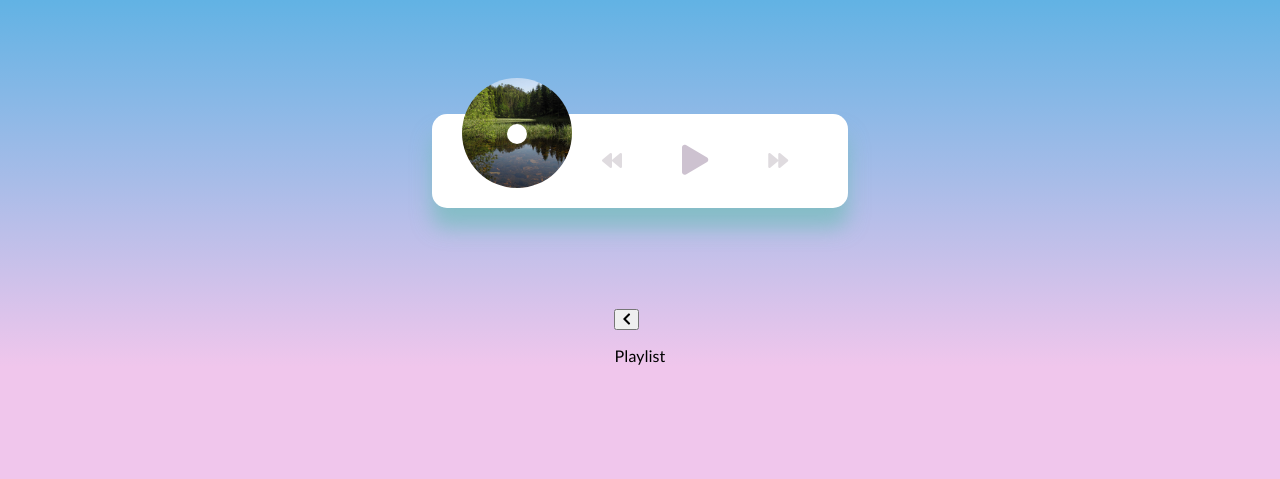
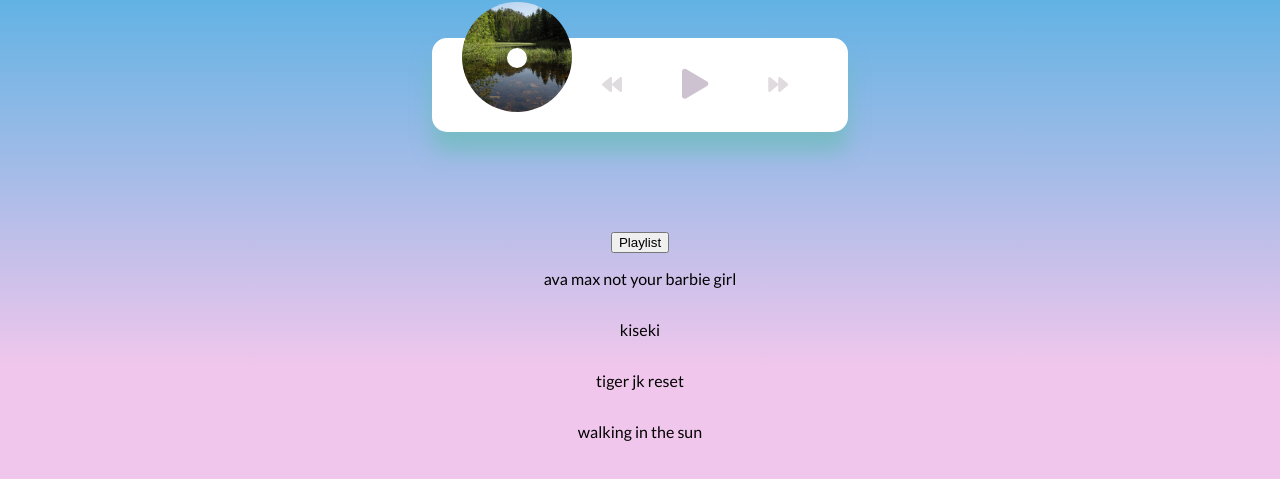
Before and after one commit to giapngan/1music_player, a plain HTML site: page index.html in a window 1280 px wide. Shown: the part 243-722 px from the top of the page. Drawn offline with Linux system fonts and the light colour scheme.

Commit message:
Update index.html

```diff
--- a/index.html
+++ b/index.html
@@ -40,15 +40,11 @@
       </div>
     </div>
 
-    <div class="playlist-box">
-      <div class="header">
-        <button class="button go-home">
-          <i class="fas fa-chevron-left"></i>
-        </button>
-        <div class="text"><p>Playlist</p></div>
-      </div>
-      <div class="list-song"></div>
-    </div>
+    <button>Playlist</button>
+    <p>ava max not your barbie girl</p>
+    <p>kiseki</p>
+    <p>tiger jk reset</p>
+    <p>walking in the sun</p>
 
     <script src="script.js"></script>
   </body>
```
